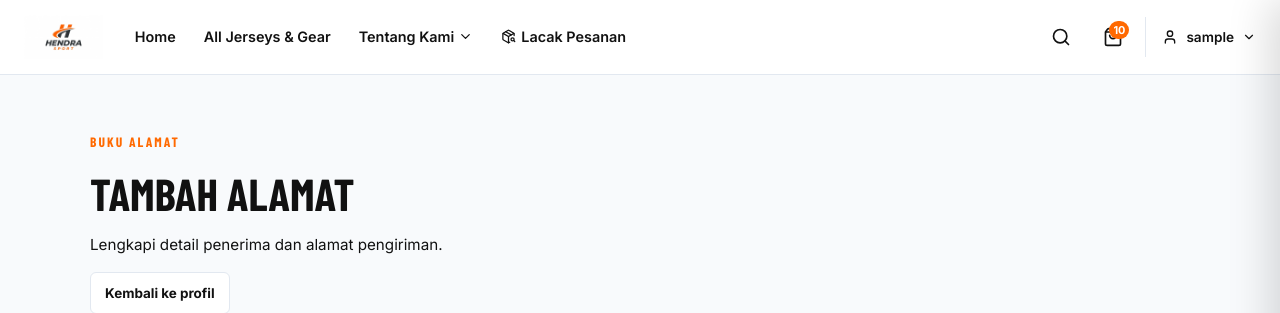
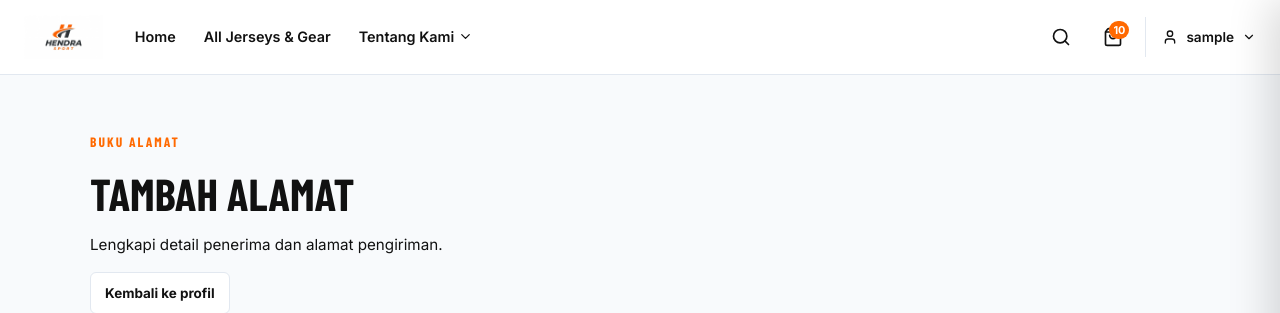
Before and after one commit to Akmalll45/SBD-DM, a Django app: page /akun/alamat/tambah/ in a window 1280 px wide. Shown: the top 313 px of the page. Run offline with Django 5.2, Linux system fonts and the light colour scheme; a user stored in the database is signed in; tables that the repository leaves empty hold one stand-in row (values such as "Sample post"); grey boxes marked "Sample" are stand-in pictures; some web fonts are replaced.

Commit message:
ui: hide Lacak Pesanan navbar button for authenticated users

```diff
--- a/templates/base.html
+++ b/templates/base.html
@@ -57,10 +57,12 @@
               <a href="{% url 'store:about' %}#hubungi-kami"><i data-lucide="message-circle" aria-hidden="true"></i><span>Hubungi Kami</span></a>
             </div>
           </div>
-          <button class="nav-link" id="track-order-toggle" type="button" style="background:none; border:none; cursor:pointer; font:inherit; display:inline-flex; align-items:center; gap:5px; padding:0;">
-            <i data-lucide="package-search" style="width: 15px; height: 15px;" aria-hidden="true"></i>
-            <span>Lacak Pesanan</span>
-          </button>
+          {% if not user.is_authenticated %}
+            <button class="nav-link" id="track-order-toggle" type="button" style="background:none; border:none; cursor:pointer; font:inherit; display:inline-flex; align-items:center; gap:5px; padding:0;">
+              <i data-lucide="package-search" style="width: 15px; height: 15px;" aria-hidden="true"></i>
+              <span>Lacak Pesanan</span>
+            </button>
+          {% endif %}
         </div>
 
         <!-- Action Icons: Search, Cart, Auth -->
```
